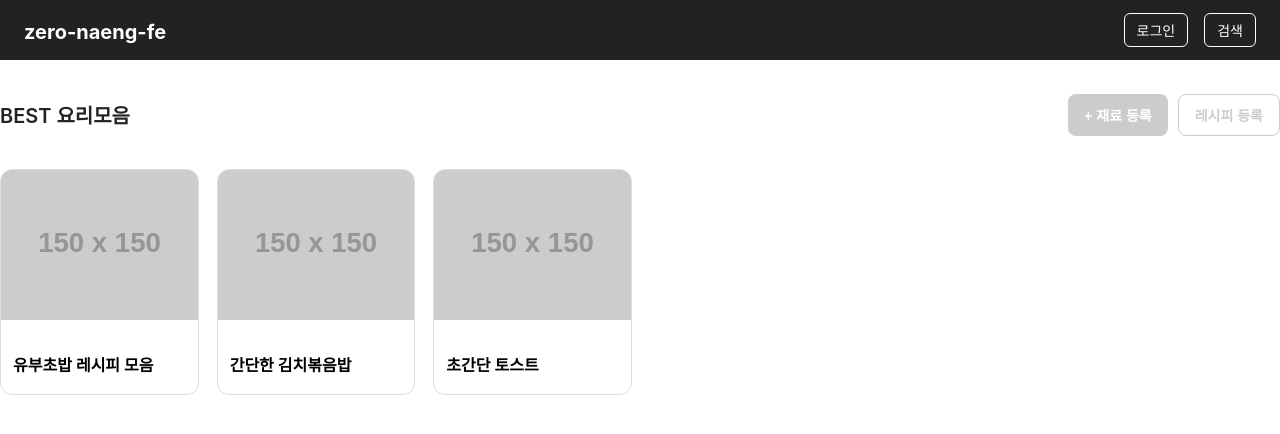
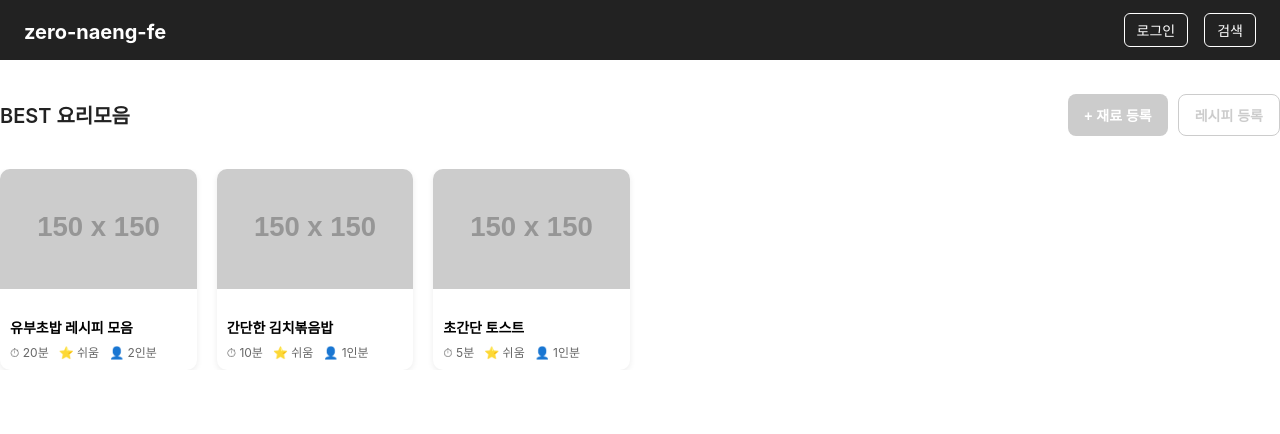
Before and after one commit to ksb214-hub/Recipe_project, a React (Create React App) app: page / in a window 1280 px wide. Shown: the top 434 px of the page. Built offline with nearby package versions, Linux system fonts and the light colour scheme.

Commit message:
⏱ 시간 / ⭐ 난이도 / 👤 인분 아이콘만 추가

```diff
--- a/src/components/Card/Card.css
+++ b/src/components/Card/Card.css
@@ -1,52 +1,55 @@
-/* 카드 전체 */
+/* 카드 */
 .card {
-  width: 100%;
-  max-width: 240px;
-  border: 1px solid var(--color-border);
-  border-radius: 12px;
+  background: white;
+  border-radius: 10px;
   overflow: hidden;
-  background: white;
+  cursor: pointer;
 
-  cursor: pointer;
-  transition: all 0.2s ease;
+  box-shadow: 0 2px 6px rgba(0,0,0,0.08);
+  transition: transform 0.2s;
 }
 
-/* hover 효과 */
 .card:hover {
-  transform: translateY(-5px);
-  box-shadow: 0 4px 12px rgba(0,0,0,0.1);
+  transform: translateY(-4px);
 }
 
-/* 썸네일 */
+/* 이미지 */
 .card_thumb img {
   width: 100%;
-  height: 150px;
+  height: 120px;
   object-fit: cover;
 }
 
-/* 본문 */
+/* 내용 */
 .card_body {
-  padding: 12px;
+  padding: 10px;
 }
 
 /* 제목 */
 .card_title {
-  font-size: 16px;
+  font-size: 14px;
   font-weight: 600;
   margin-bottom: 6px;
 }
 
 /* 설명 */
 .card_desc {
-  font-size: 13px;
-  color: #666;
+  font-size: 12px;
+  color: #777;
   margin-bottom: 8px;
 }
 
 /* 정보 */
 .card_info {
   display: flex;
-  gap: 6px;
+  gap: 10px;
   font-size: 12px;
-  color: #999;
+  color: #666;
 }
+
+/* 메타 정보 */
+.card_meta {
+  display: flex;
+  align-items: center;
+  gap: 2px;
+}
--- a/src/components/Card/Card.js
+++ b/src/components/Card/Card.js
@@ -1,4 +1,5 @@
 // src/components/Card/Card.js
+
 import React from "react";
 import "./Card.css";
 
@@ -30,14 +31,31 @@ function Card({
           <p className="card_desc">{description}</p>
         )}
 
-        {/* 정보 */}
+        {/* 🔥 레시피 정보 */}
         <div className="card_info">
-          {time && <span>{time}</span>}
-          {difficulty && <span>{difficulty}</span>}
-          {servings && <span>{servings}</span>}
+
+          {time && (
+            <span className="card_meta">
+              ⏱ {time}
+            </span>
+          )}
+
+          {difficulty && (
+            <span className="card_meta">
+              ⭐ {difficulty}
+            </span>
+          )}
+
+          {servings && (
+            <span className="card_meta">
+              👤 {servings}
+            </span>
+          )}
+
         </div>
 
       </div>
+
     </div>
   );
 }
--- a/src/data/recipes.js
+++ b/src/data/recipes.js
@@ -4,16 +4,25 @@ export const recipes = [
   {
     id: 1,
     title: "유부초밥 레시피 모음",
-    image: "https://via.placeholder.com/150"
+    image: "https://via.placeholder.com/150",
+    time: "20분",
+    difficulty: "쉬움",
+    servings: "2인분"
   },
   {
     id: 2,
     title: "간단한 김치볶음밥",
-    image: "https://via.placeholder.com/150"
+    image: "https://via.placeholder.com/150",
+    time: "10분",
+    difficulty: "쉬움",
+    servings: "1인분"
   },
   {
     id: 3,
     title: "초간단 토스트",
-    image: "https://via.placeholder.com/150"
+    image: "https://via.placeholder.com/150",
+    time: "5분",
+    difficulty: "쉬움",
+    servings: "1인분"
   }
 ];
--- a/src/pages/Main/Main.js
+++ b/src/pages/Main/Main.js
@@ -55,6 +55,9 @@ function Main() {
               key={recipe.id}
               title={recipe.title}
               image={recipe.image}
+              time={recipe.time}
+              difficulty={recipe.difficulty}
+              servings={recipe.servings}
             />
 
           ))}
```
